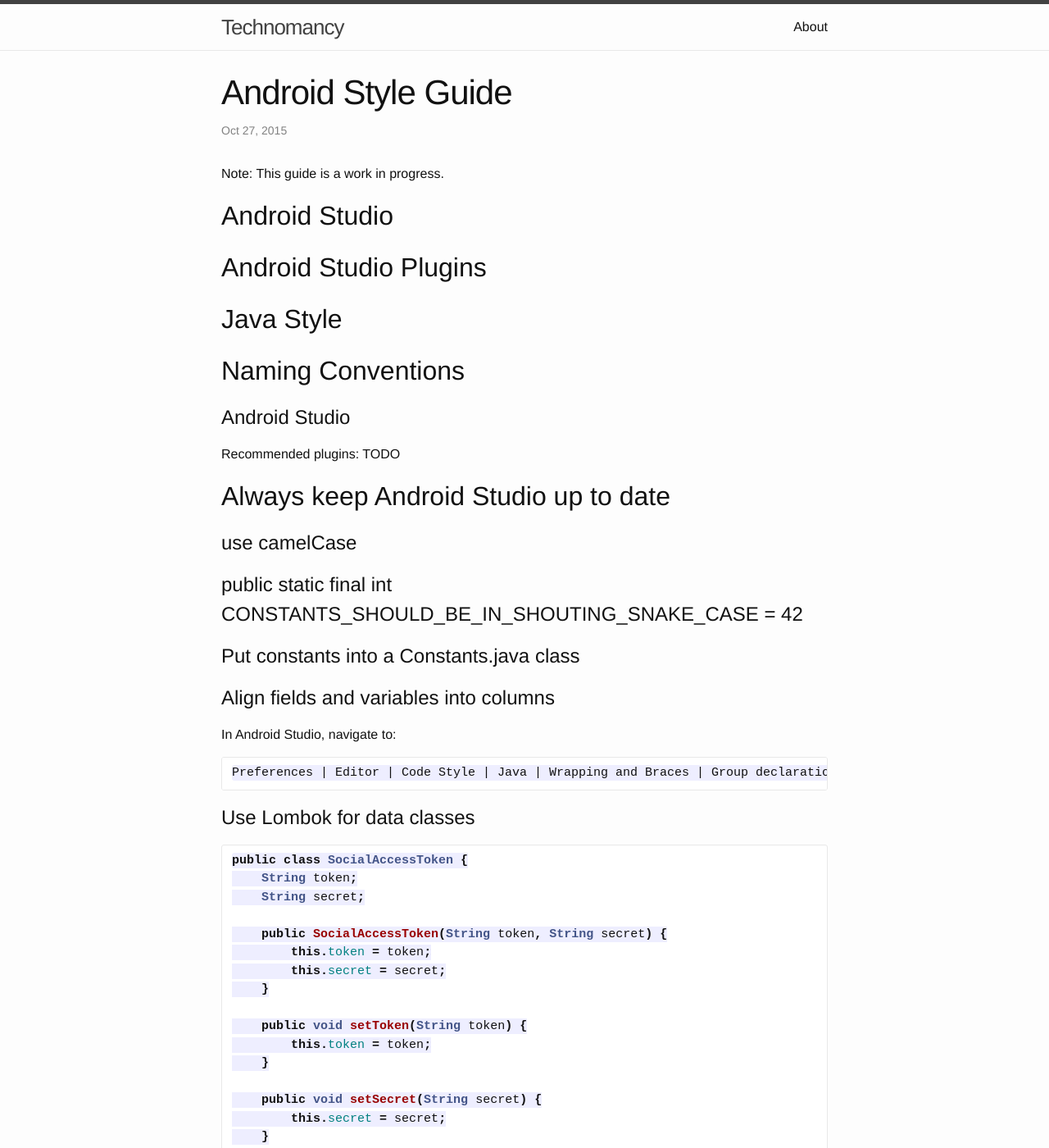
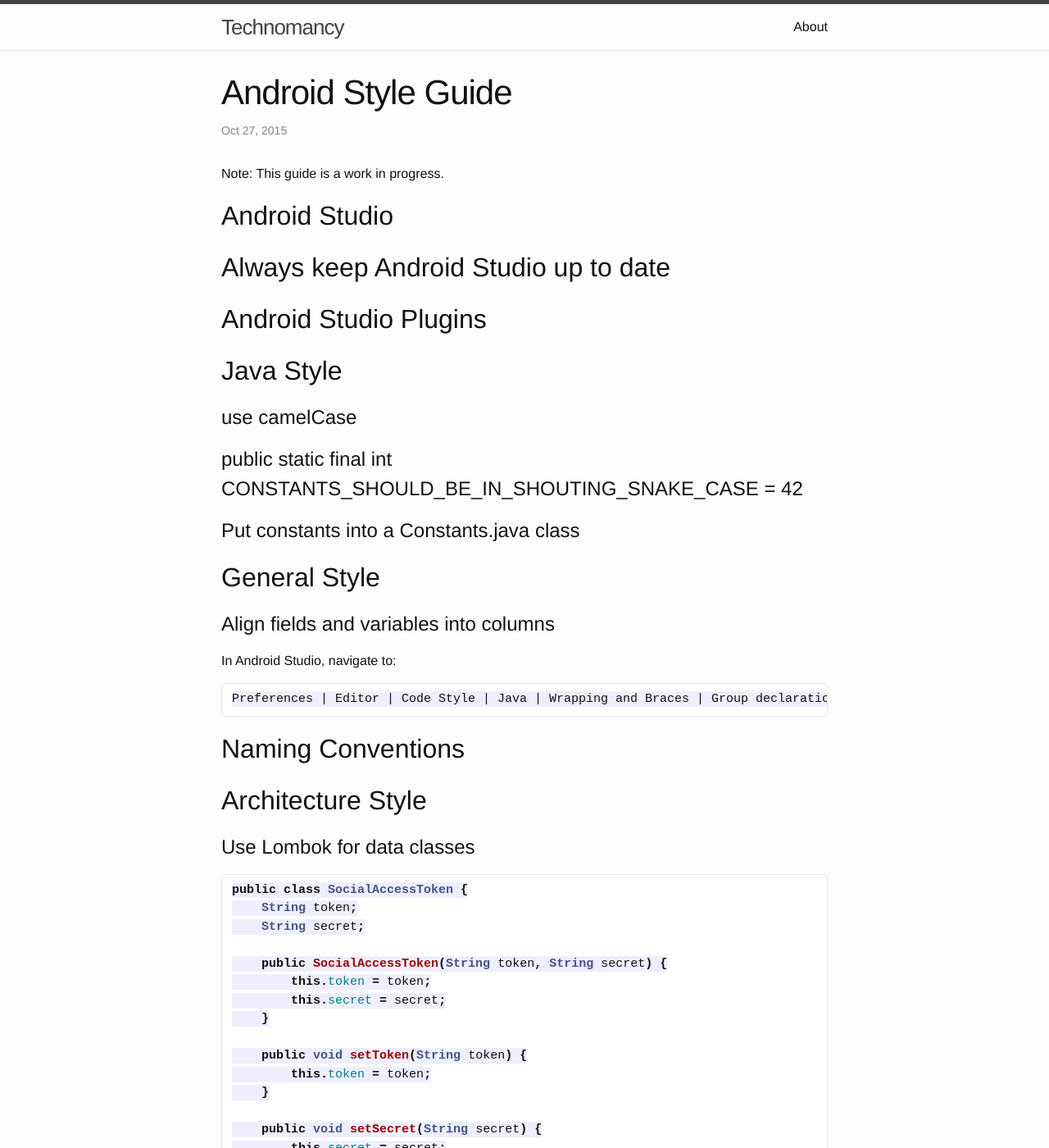
Before and after one commit to eliasbagley/eliasbagley.github.io, a Jekyll site: the page built from _posts/2015-10-27-android-style-guide.markdown, in a window 1280 px wide and 1400 px high. Shown: the whole window at 82% size. Built offline with Jekyll 4.4.1, drawn with Linux system fonts in a browser that asks for light colours; Markdown is read by kramdown in place of the engine named in the settings; comment, search, counter and statistics services are not loaded.

Commit message:
Update style guide

````diff
--- a/_posts/2015-10-27-android-style-guide.markdown
+++ b/_posts/2015-10-27-android-style-guide.markdown
@@ -10,33 +10,20 @@ Note: This guide is a work in progress.
 
 ## Android Studio
 
+## Always keep Android Studio up to date
 
 ## Android Studio Plugins
 
 
 ## Java Style
 
-
-## Naming Conventions
-
-
-
-
-
-
-# Android Studio
-
-Recommended plugins: TODO
-
-## Always keep Android Studio up to date
-
-
-
 # use camelCase
 
 # public static final int CONSTANTS\_SHOULD\_BE\_IN\_SHOUTING\_SNAKE\_CASE = 42
 
 # Put constants into a Constants.java class
+
+## General Style
 
 # Align fields and variables into columns
 
@@ -45,6 +32,11 @@ In Android Studio, navigate to:
 ```
 Preferences | Editor | Code Style | Java | Wrapping and Braces | Group declarations | Align fields in columns
 ```
+
+## Naming Conventions
+
+## Architecture Style
+
 
 # Use Lombok for data classes
 
````
